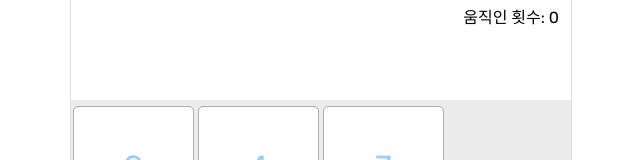
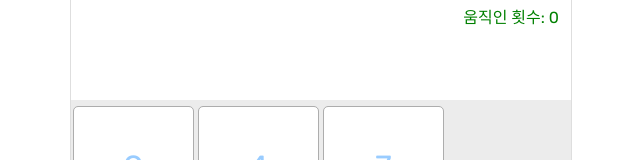
Before and after one commit to kis0421/react-sliding-puzzle-game, a React app: page / in a window 1280 px wide. Shown: the top 160 px of the page, without its empty margins (319-959 px from the left). Built offline with nearby package versions, Linux system fonts and the light colour scheme.

Commit message:
inline style css파일로 옮기기

```diff
--- a/src/components/NavigationHeader.tsx
+++ b/src/components/NavigationHeader.tsx
@@ -3,9 +3,9 @@ import * as React from "react";
 const NavigationHeader = (props: { moveCount: number, isCompletePuzzle: boolean }) => {
   const { moveCount, isCompletePuzzle } = props;
   return (
-    <header style={{ height: "100px" }}>
-      <div style={{ float: "right", margin: "4px 12px" }}>움직인 횟수: {moveCount}</div>
-      {isCompletePuzzle && <div style={{ clear: "both", float: "right", margin: "4px 12px", color: "green" }}>성공</div>}
+    <header className="gameBoardHeader" >
+      <div>움직인 횟수: {moveCount}</div>
+      {isCompletePuzzle && <div>성공</div>}
     </header>);
 }
 
--- a/src/css/index.css
+++ b/src/css/index.css
@@ -60,3 +60,19 @@
 .tile-done {
   cursor: default
 }
+
+.gameBoardHeader {
+  height: 100px;
+}
+
+
+.gameBoardHeader>div {
+  margin: 4px 12px;
+  float: right;
+}
+
+.gameBoardHeader>div:last-child {
+  clear: both;
+  margin: 4px 12px;
+  color: green;
+}
```
